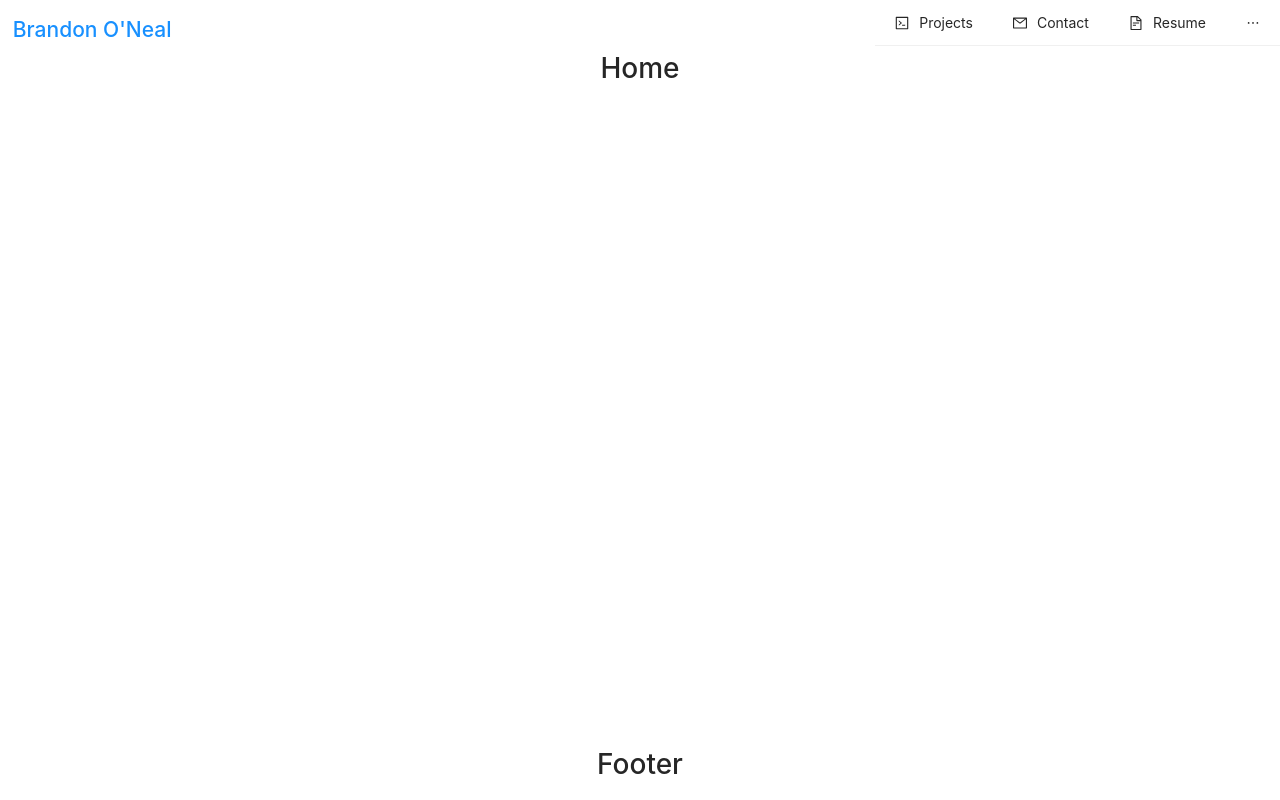
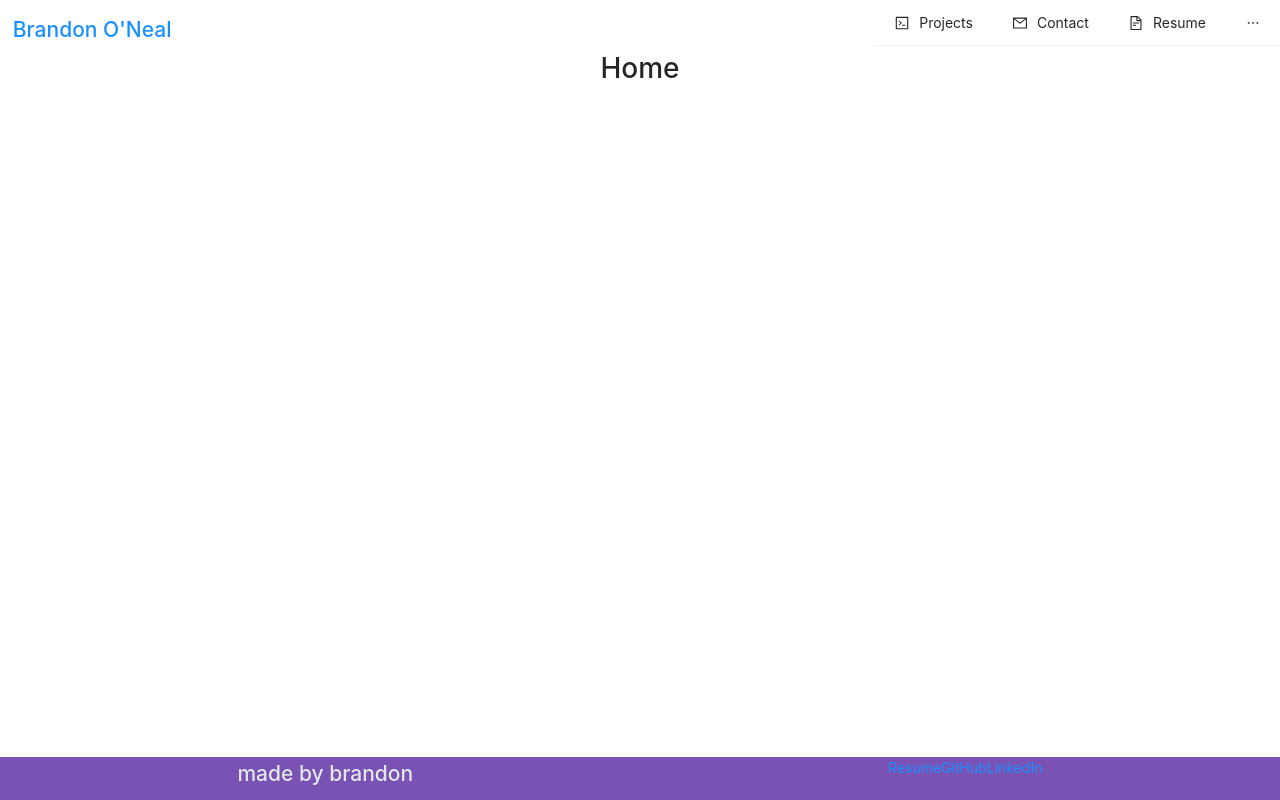
Before and after one commit to brandononeal/web-dev-portfolio, a React (Create React App) app: page / in a window 1280 px wide. Built offline with nearby package versions, Linux system fonts and the light colour scheme; the HTML template or start-up script is replaced by a standard one.

Commit message:
footer wip

```diff
--- a/src/components/Footer.js
+++ b/src/components/Footer.js
@@ -3,7 +3,23 @@ import React from "react";
 function Footer() {
   return (
     <div className="Footer">
-      <h1>Footer</h1>
+      <div className="footer-left">
+        <h2>made by brandon</h2>
+      </div>
+      <div className="footer-right">
+        <a
+          href="https://docs.google.com/document/d/1DV-lUf8bv02Be29jFoH-4b_TUGkMLsYCSMpRE5BTtvQ/edit"
+          target="blank"
+        >
+          Resume
+        </a>
+        <a href="https://www.github.com/brandononeal" target="blank">
+          GitHub
+        </a>
+        <a href="https://www.linkedin.com/in/brandonaoneal" target="blank">
+          LinkedIn
+        </a>
+      </div>
     </div>
   );
 }
--- a/src/styles/index.css
+++ b/src/styles/index.css
@@ -14,13 +14,22 @@ body {
 
 .Navbar h2 {
   margin: 1% 0 0 1%;
+  color: #7952b3;
 }
 
 .Footer {
+  display: flex;
+  justify-content: space-around;
   position: absolute;
+  color: #e1e8eb;
+  background-color: #7952b3;
   left: 0;
   bottom: 0;
   right: 0;
+}
+
+.Footer h2 {
+  color: #e1e8eb;
 }
 
 .Contact form {
```
